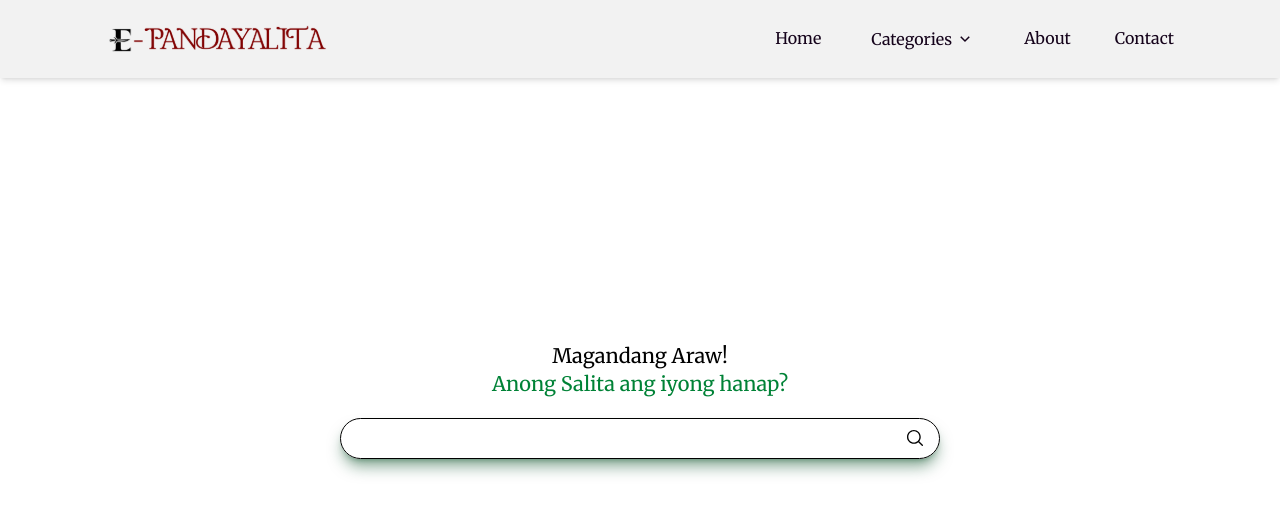
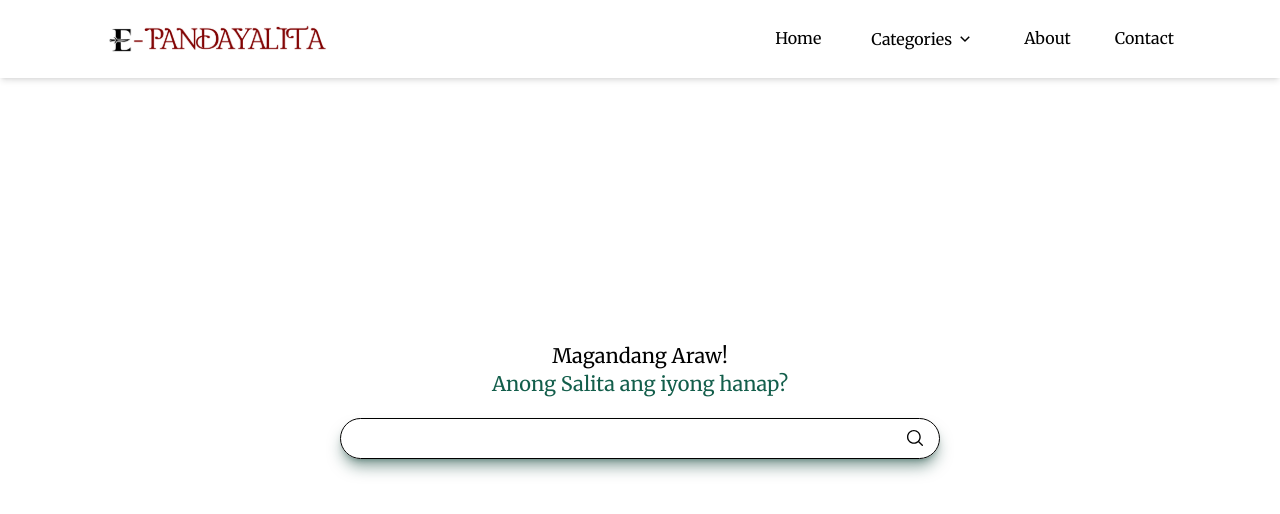
Before and after one commit to johnrefani/epandayalita, a Next.js app: page / in a window 1280 px wide. Shown: the top 514 px of the page. Built offline with nearby package versions, Linux system fonts and the light colour scheme.

Commit message:
fix: global css

```diff
--- a/app/globals.css
+++ b/app/globals.css
@@ -1,41 +1,56 @@
 @import "tailwindcss";
 
 @layer base {
+  :root {
+    --color-primary: #15031B;
+    --color-secondary: #F2F2F2;
+
+    /* Green palette */
+    --color-green-50: #eefbf5;
+    --color-green-100: #d7f4e6;
+    --color-green-200: #b2e8d1;
+    --color-green-300: #80d5b6;
+    --color-green-400: #4bbc97;
+    --color-green-500: #29a07d;
+    --color-green-600: #1a8164;
+    --color-green-700: #135e4b;
+    --color-green-800: #135242;
+    --color-green-900: #104438;
+    --color-green-950: #082620;
+
+    /* Geraldine palette */
+    --color-geraldine-50: #fdf4f3;
+    --color-geraldine-100: #fde5e3;
+    --color-geraldine-200: #fcd0cc;
+    --color-geraldine-300: #f8afa9;
+    --color-geraldine-400: #f28076;
+    --color-geraldine-500: #e8584b;
+    --color-geraldine-600: #d43b2e;
+    --color-geraldine-700: #b22f23;
+    --color-geraldine-800: #932a21;
+    --color-geraldine-900: #7b2821;
+    --color-geraldine-950: #42110d;
+
+   /*spacing*/
+    --mobile-margin: 1rem;
+    --tablet-margin: 3.75rem;
+    --laptop-margin: 6.25rem;
+    --desktop-margin: 7.5rem;
+  }
+
   body {
     font-family: var(--font-merriweather), serif;
     background-color: var(--color-green-300);
   }
 }
+
 @layer utilities {
   .flex-center {
     @apply flex items-center justify-center;
   }
+
+  .mobile-margin { margin: var(--mobile-margin); }
+  .tablet-margin { margin: var(--tablet-margin); }
+  .laptop-margin { margin: var(--laptop-margin); }
+  .desktop-margin { margin: var(--desktop-margin); }
 }
-@theme {
-  --color-primary: #15031B;
-  --color-secondary: #F2F2F2;
-
-  --green-50: #eefbf5;
-  --green-100: #d7f4e6;
-  --green-200: #b2e8d1;
-  --green-300: #80d5b6;
-  --green-400: #4bbc97;
-  --green-500: #29a07d;
-  --green-600: #1a8164;
-  --green-700: #135e4b;
-  --green-800: #135242;
-  --green-900: #104438;
-  --green-950: #082620;
-
-  --geraldine-50: #fdf4f3;
-  --geraldine-100: #fde5e3;
-  --geraldine-200: #fcd0cc;
-  --geraldine-300: #f8afa9;
-  --geraldine-400: #f28076;
-  --geraldine-500: #e8584b;
-  --geraldine-600: #d43b2e;
-  --geraldine-700: #b22f23;
-  --geraldine-800: #932a21;
-  --geraldine-900: #7b2821;
-  --geraldine-950: #42110d;
-}
--- a/components/Main.tsx
+++ b/components/Main.tsx
@@ -7,7 +7,7 @@ const Main = () => {
       <div className="flex w-full h-screen items-center justify-center bg-white">
         <div className="grid gap-5 text-center">
             <div>
-              <p className='text-base md:text-xl'>Magandang Araw!</p>
+              <p className='text-base md:text-xl text-greens-50'>Magandang Araw!</p>
               <p className='text-base md:text-xl text-green-700'>Anong Salita ang iyong hanap?</p>
             </div>
 
```
Also changed, not shown: 1 other file (tests, documents, lock files or other folders).
